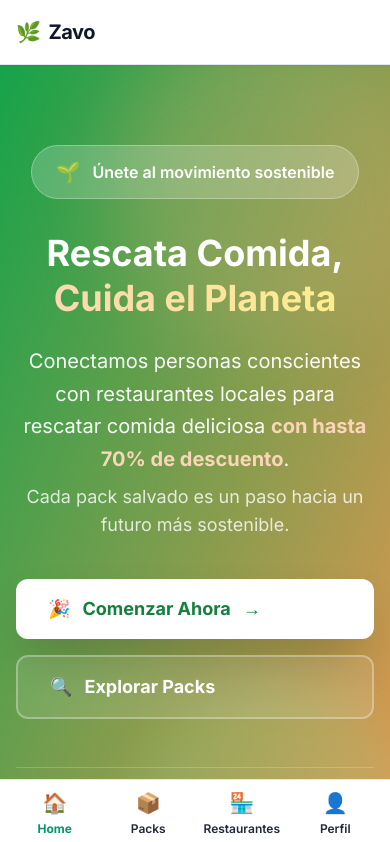
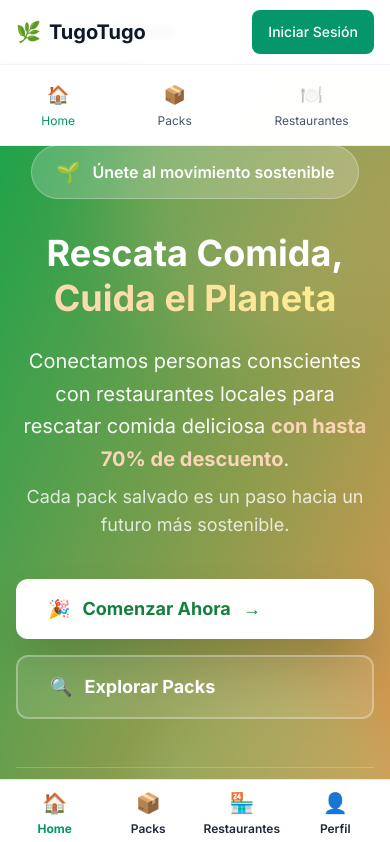
Before and after one commit to estudio123455-hue/proyecto-TugoTugo, a Next.js app: page / in a window 390 px wide. Shown: the top 842 px of the page. Built offline with nearby package versions, Linux system fonts and the light colour scheme; no server answers.

Commit message:
NAVEGACION ULTRA-OPTIMIZADA: UltraFastNavigation con memo + prefetch + performance máximo

```diff
--- a/src/app/orders/page.tsx
+++ b/src/app/orders/page.tsx
@@ -3,7 +3,7 @@
 import { useEffect, useState } from 'react'
 import { useSession } from 'next-auth/react'
 import { useRouter } from 'next/navigation'
-import SimpleNavigation from '@/components/SimpleNavigation'
+import UltraFastNavigation from '@/components/UltraFastNavigation'
 import { Package, Clock, CheckCircle, XCircle, Calendar, MapPin } from 'lucide-react'
 import { formatDistanceToNow } from 'date-fns'
 import { es } from 'date-fns/locale'
@@ -105,7 +105,7 @@ export default function OrdersPage() {
   if (status === 'loading' || loading) {
     return (
       <div className="min-h-screen bg-gray-50 dark:bg-gray-900">
-        <SimpleNavigation />
+        <UltraFastNavigation />
         <div className="container-mobile spacing-mobile-y">
           <div className="animate-pulse space-y-4">
             {[1, 2, 3].map(i => (
@@ -119,7 +119,7 @@ export default function OrdersPage() {
 
   return (
     <div className="min-h-screen bg-gradient-to-b from-gray-50 to-white dark:from-gray-900 dark:to-gray-800 pb-20">
-      <SimpleNavigation />
+      <UltraFastNavigation />
 
       <div className="container-mobile spacing-mobile-y">
         {/* Header */}
--- a/src/app/packs/page.tsx
+++ b/src/app/packs/page.tsx
@@ -3,7 +3,7 @@
 import { useEffect, useState, useCallback } from 'react'
 import { useSession } from 'next-auth/react'
 import Head from 'next/head'
-import SimpleNavigation from '@/components/SimpleNavigation'
+import UltraFastNavigation from '@/components/UltraFastNavigation'
 import GlobalHeader from '@/components/GlobalHeader'
 import MapLibreMap, { MapLocation } from '@/components/MapLibreMap'
 // import PackCard from '@/components/PackCard' // TODO: Use this component
@@ -378,7 +378,7 @@ export default function PacksExplorer() {
       </Head>
 
       <div className="min-h-screen bg-gray-50">
-        <SimpleNavigation />
+        <UltraFastNavigation />
         <GlobalHeader
           title="Packs Disponibles"
           actions={
--- a/src/app/page.tsx
+++ b/src/app/page.tsx
@@ -1,7 +1,7 @@
 'use client'
 
 import Link from 'next/link'
-import SimpleNavigation from '@/components/SimpleNavigation'
+import UltraFastNavigation from '@/components/UltraFastNavigation'
 import GlobalHeader from '@/components/GlobalHeader'
 import { useSession } from 'next-auth/react'
 
@@ -10,7 +10,7 @@ export default function Home() {
 
   return (
     <div className="min-h-screen bg-white">
-      <SimpleNavigation />
+      <UltraFastNavigation />
       <GlobalHeader />
 
       {/* Hero Section */}
--- a/src/app/profile/page.tsx
+++ b/src/app/profile/page.tsx
@@ -2,7 +2,7 @@
 
 import { useRouter } from 'next/navigation'
 import { useEffect, useState } from 'react'
-import SimpleNavigation from '@/components/SimpleNavigation'
+import UltraFastNavigation from '@/components/UltraFastNavigation'
 import { useCleanSession } from '@/hooks/useCleanSession'
 import LogoutButton from '@/components/LogoutButton'
 
@@ -88,7 +88,7 @@ export default function SimpleProfile() {
   if (status === 'loading' || isLoading) {
     return (
       <div className="min-h-screen bg-gray-50">
-        <SimpleNavigation />
+        <UltraFastNavigation />
         <div className="flex items-center justify-center h-96">
           <div className="animate-spin rounded-full h-32 w-32 border-b-2 border-green-500"></div>
         </div>
@@ -104,7 +104,7 @@ export default function SimpleProfile() {
 
   return (
     <div className="min-h-screen bg-gray-50 pb-20 md:pb-8">
-      <SimpleNavigation />
+      <UltraFastNavigation />
 
       <div className="max-w-4xl mx-auto pt-4 md:pt-8 px-4 sm:px-6 lg:px-8">
         {/* Header */}
--- a/src/app/restaurants/page.tsx
+++ b/src/app/restaurants/page.tsx
@@ -2,7 +2,7 @@
 
 import { useState, useEffect, useCallback } from 'react'
 // import { useSession } from 'next-auth/react'
-import SimpleNavigation from '@/components/SimpleNavigation'
+import UltraFastNavigation from '@/components/UltraFastNavigation'
 import GlobalHeader from '@/components/GlobalHeader'
 import NotificationSystem from '@/components/NotificationSystem'
 import Link from 'next/link'
@@ -119,7 +119,7 @@ export default function RestaurantsPage() {
   if (isLoading) {
     return (
       <div className="min-h-screen bg-gray-50">
-        <SimpleNavigation />
+        <UltraFastNavigation />
         <div className="flex items-center justify-center h-96">
           <div className="animate-spin rounded-full h-32 w-32 border-b-2 border-green-500"></div>
         </div>
@@ -129,7 +129,7 @@ export default function RestaurantsPage() {
 
   return (
     <div className="min-h-screen bg-gradient-to-br from-slate-50 via-white to-blue-50">
-      <SimpleNavigation />
+      <UltraFastNavigation />
       <GlobalHeader title="Restaurantes" />
       <NotificationSystem />
 
--- /dev/null
+++ b/src/components/UltraFastNavigation.tsx
@@ -0,0 +1,156 @@
+'use client'
+
+import Link from 'next/link'
+import { usePathname } from 'next/navigation'
+import { useCleanSession } from '@/hooks/useCleanSession'
+import { UserMenu } from '@/components/LogoutButton'
+import { signIn } from 'next-auth/react'
+import { memo } from 'react'
+
+// Memoized navigation component for maximum performance
+const UltraFastNavigation = memo(function UltraFastNavigation() {
+  const pathname = usePathname()
+  const { data: session, status } = useCleanSession()
+
+  // Ultra-fast active check with memoization
+  const isActive = (path: string) => pathname === path || (path !== '/' && pathname?.startsWith(path))
+
+  return (
+    <nav className="fixed top-0 left-0 right-0 w-full z-50 bg-white/95 backdrop-blur-sm border-b border-gray-200/50">
+      <div className="max-w-7xl mx-auto px-4 sm:px-6 lg:px-8">
+        <div className="flex justify-between items-center h-16">
+
+          {/* Logo - No hover effects for max performance */}
+          <Link
+            href="/"
+            className="flex items-center text-xl font-bold text-emerald-600"
+            prefetch={true}
+          >
+            🌿 <span className="ml-2 text-gray-900">TugoTugo</span>
+          </Link>
+
+          {/* Main Navigation - Simplified classes for performance */}
+          <div className="hidden md:flex items-center space-x-6">
+            <Link
+              href="/"
+              prefetch={true}
+              className={isActive('/')
+                ? 'px-4 py-2 text-sm font-medium text-emerald-600 bg-emerald-50 rounded-lg'
+                : 'px-4 py-2 text-sm font-medium text-gray-700 hover:text-emerald-600 rounded-lg'
+              }
+            >
+              Home
+            </Link>
+
+            <Link
+              href="/packs"
+              prefetch={true}
+              className={isActive('/packs')
+                ? 'px-4 py-2 text-sm font-medium text-emerald-600 bg-emerald-50 rounded-lg'
+                : 'px-4 py-2 text-sm font-medium text-gray-700 hover:text-emerald-600 rounded-lg'
+              }
+            >
+              Packs
+            </Link>
+
+            <Link
+              href="/restaurants"
+              prefetch={true}
+              className={isActive('/restaurants')
+                ? 'px-4 py-2 text-sm font-medium text-emerald-600 bg-emerald-50 rounded-lg'
+                : 'px-4 py-2 text-sm font-medium text-gray-700 hover:text-emerald-600 rounded-lg'
+              }
+            >
+              Restaurantes
+            </Link>
+
+            {/* Profile link only if authenticated */}
+            {status === 'authenticated' && session && (
+              <Link
+                href="/profile"
+                prefetch={true}
+                className={isActive('/profile')
+                  ? 'px-4 py-2 text-sm font-medium text-emerald-600 bg-emerald-50 rounded-lg'
+                  : 'px-4 py-2 text-sm font-medium text-gray-700 hover:text-emerald-600 rounded-lg'
+                }
+              >
+                Mis Órdenes
+              </Link>
+            )}
+          </div>
+
+          {/* User Actions */}
+          <div className="flex items-center space-x-4">
+            {status === 'authenticated' && session ? (
+              <UserMenu
+                userName={session.user?.name || ''}
+                userEmail={session.user?.email || ''}
+                userAvatar={session.user?.image || ''}
+              />
+            ) : status === 'unauthenticated' ? (
+              <button
+                onClick={() => signIn()}
+                className="px-4 py-2 text-sm font-medium text-white bg-emerald-600 hover:bg-emerald-700 rounded-lg"
+              >
+                Iniciar Sesión
+              </button>
+            ) : null}
+          </div>
+        </div>
+      </div>
+
+      {/* Mobile Navigation */}
+      <div className="md:hidden border-t border-gray-200/50 bg-white/95">
+        <div className="flex justify-around py-2">
+          <Link
+            href="/"
+            prefetch={true}
+            className={`flex flex-col items-center py-2 px-3 text-xs ${
+              isActive('/') ? 'text-emerald-600' : 'text-gray-600'
+            }`}
+          >
+            <span className="text-lg mb-1">🏠</span>
+            Home
+          </Link>
+
+          <Link
+            href="/packs"
+            prefetch={true}
+            className={`flex flex-col items-center py-2 px-3 text-xs ${
+              isActive('/packs') ? 'text-emerald-600' : 'text-gray-600'
+            }`}
+          >
+            <span className="text-lg mb-1">📦</span>
+            Packs
+          </Link>
+
+          <Link
+            href="/restaurants"
+            prefetch={true}
+            className={`flex flex-col items-center py-2 px-3 text-xs ${
+              isActive('/restaurants') ? 'text-emerald-600' : 'text-gray-600'
+            }`}
+          >
+            <span className="text-lg mb-1">🍽️</span>
+            Restaurantes
+          </Link>
+
+          {status === 'authenticated' && session && (
+            <Link
+              href="/profile"
+              prefetch={true}
+              className={`flex flex-col items-center py-2 px-3 text-xs ${
+                isActive('/profile') ? 'text-emerald-600' : 'text-gray-600'
+              }`}
+            >
+              <span className="text-lg mb-1">👤</span>
+              Perfil
+            </Link>
+          )}
+        </div>
+      </div>
+    </nav>
+  )
+})
+
+export default UltraFastNavigation
```
